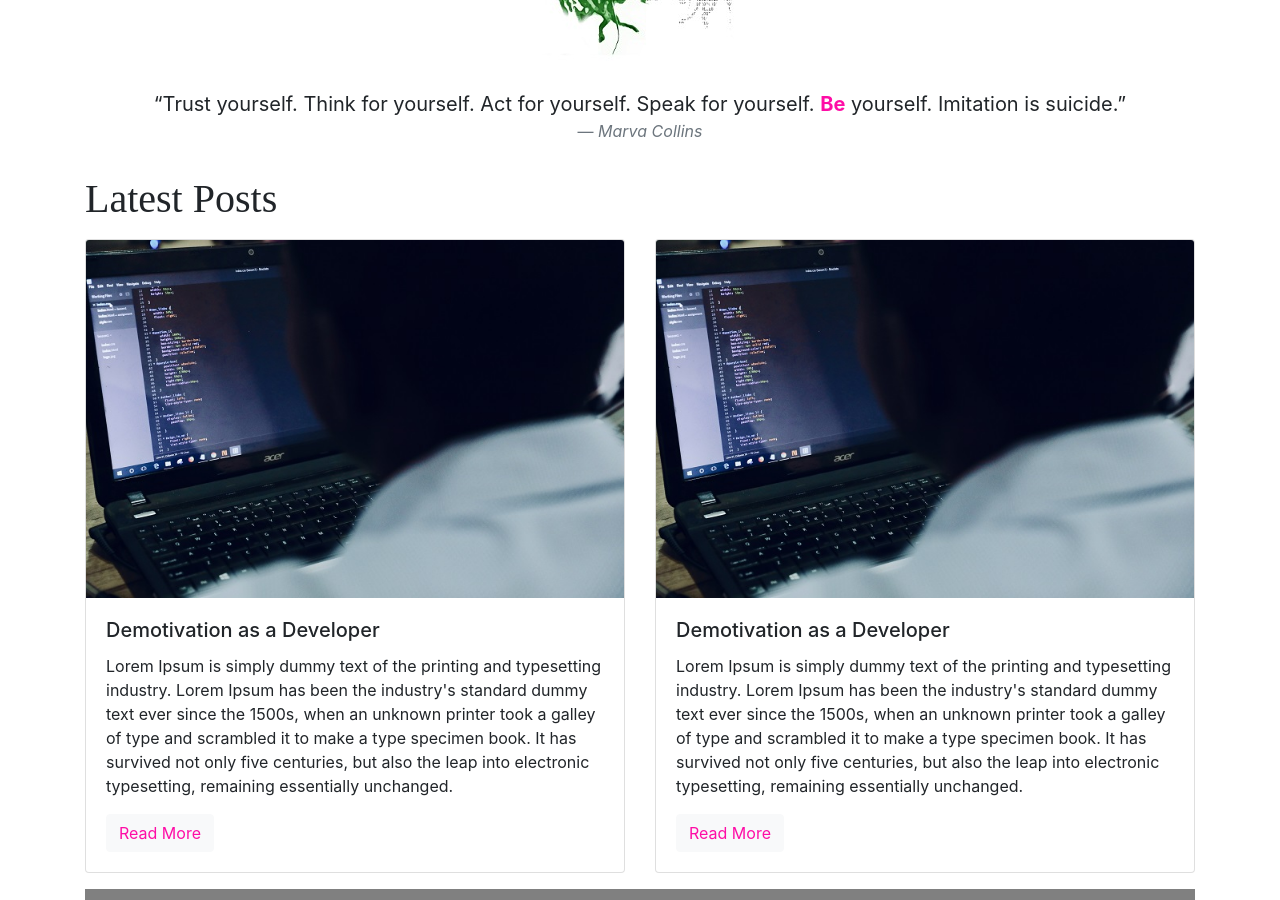
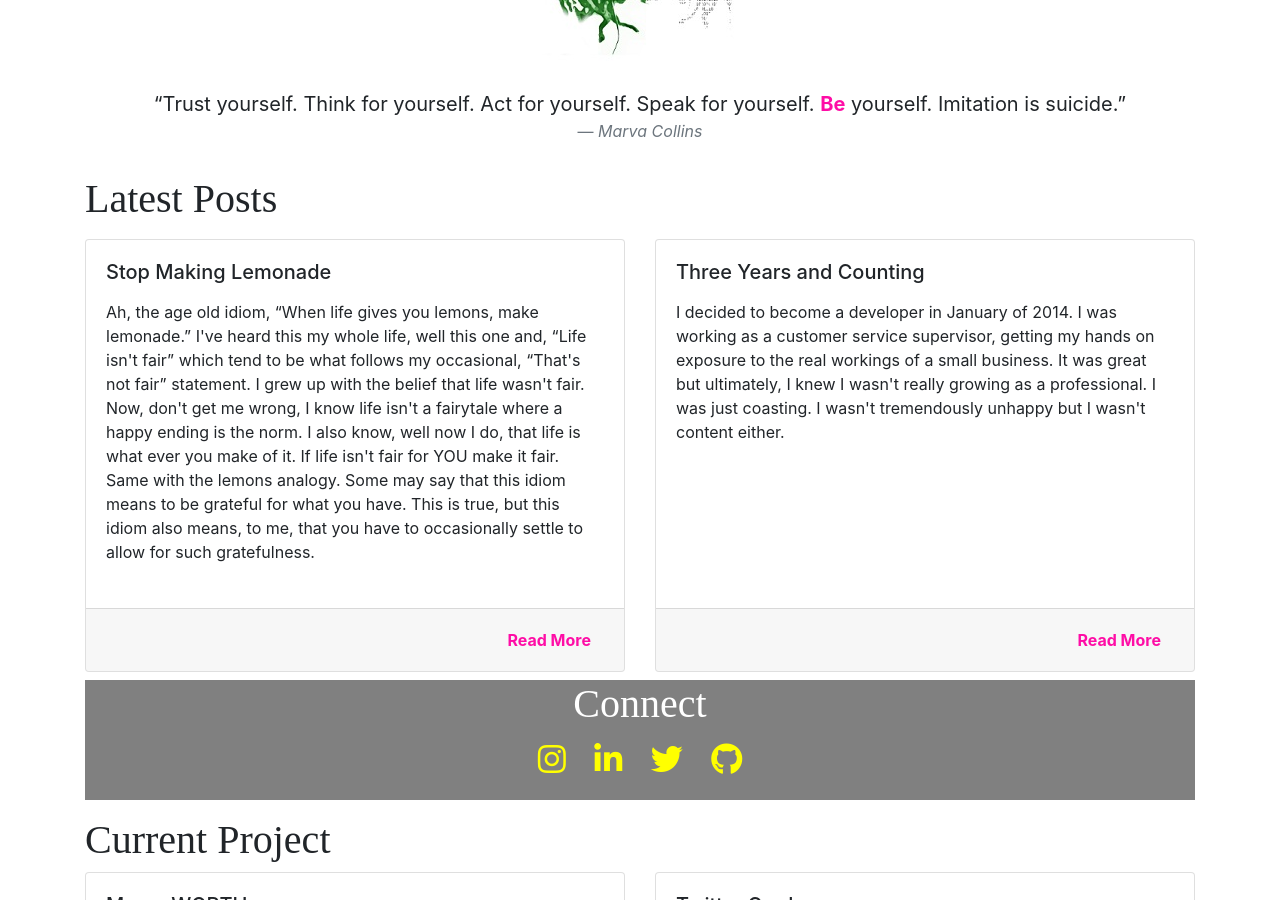
Before and after one commit to MoseyM/moseym.github.io, a Jekyll site: the page built from index.md, in a window 1280 px wide and 900 px high, scrolled down 381 px. Built offline with Jekyll 4.4.1, drawn with Linux system fonts in a browser that asks for light colours; nearby versions of some CDN libraries; some web fonts are replaced.

Commit message:
Updated home with dynamic iteration for posts

```diff
--- a/_layouts/home.html
+++ b/_layouts/home.html
@@ -19,26 +19,22 @@ description: Regalcoder blog site for tech related commentary affecting the afri
 				</div>
 				<h1 class="home-headers">Latest Posts</h1>
         <div class="row">
-					<div class="col-sm-12 col-md">
-						<div class="card w-auto mt-2">
-								<img src="/images/coder_computer.jpg" class="card-img-top" alt="coder and computer">
-								<div class="card-body">
-									<h5 class="card-title">Demotivation as a Developer</h5>
-									<p class="card-text">Lorem Ipsum is simply dummy text of the printing and typesetting industry. Lorem Ipsum has been the industry's standard dummy text ever since the 1500s, when an unknown printer took a galley of type and scrambled it to make a type specimen book. It has survived not only five centuries, but also the leap into electronic typesetting, remaining essentially unchanged.</p>
-									<a href="#" class="post-link btn btn-light">Read More</a>
+					{% for i in (1..1) %}
+						{% for post in site.posts %}
+							<div class="col-sm-12 col-md">
+								<div class="card w-auto mt-2" style="height: 100%;">
+									<img src="{{ post.image_src }}" class="card-img-top" alt="{{ post.image_alt }}">
+									<div class="card-body">
+										<h5 class="card-title">{{ post.title }}</h5>
+										<p class="card-text">{{ post.excerpt }}</p>
+									</div>
+									<div class="card-footer text-right">
+											<a href="{{ post.url }}" class="post-link btn btn-link" style="font-weight: bold;">Read More</a>
+									</div>
 								</div>
-						</div>
-					</div>
-					<div class="col-sm-12 col-md">
-						<div class="card w-auto mt-2">
-							<img src="/images/coder_computer.jpg" class="card-img-top" alt="coder and computer">
-							<div class="card-body">
-								<h5 class="card-title">Demotivation as a Developer</h5>
-								<p class="card-text">Lorem Ipsum is simply dummy text of the printing and typesetting industry. Lorem Ipsum has been the industry's standard dummy text ever since the 1500s, when an unknown printer took a galley of type and scrambled it to make a type specimen book. It has survived not only five centuries, but also the leap into electronic typesetting, remaining essentially unchanged.</p>
-								<a href="#" class="post-link btn btn-light">Read More</a>
 							</div>
-						</div>
-					</div>
+						{% endfor %}
+					{% endfor%}
 				</div>
 				<div class="row my-3 mx-auto" style="background: gray; color: white;">
 					<div class="col text-center">
```
